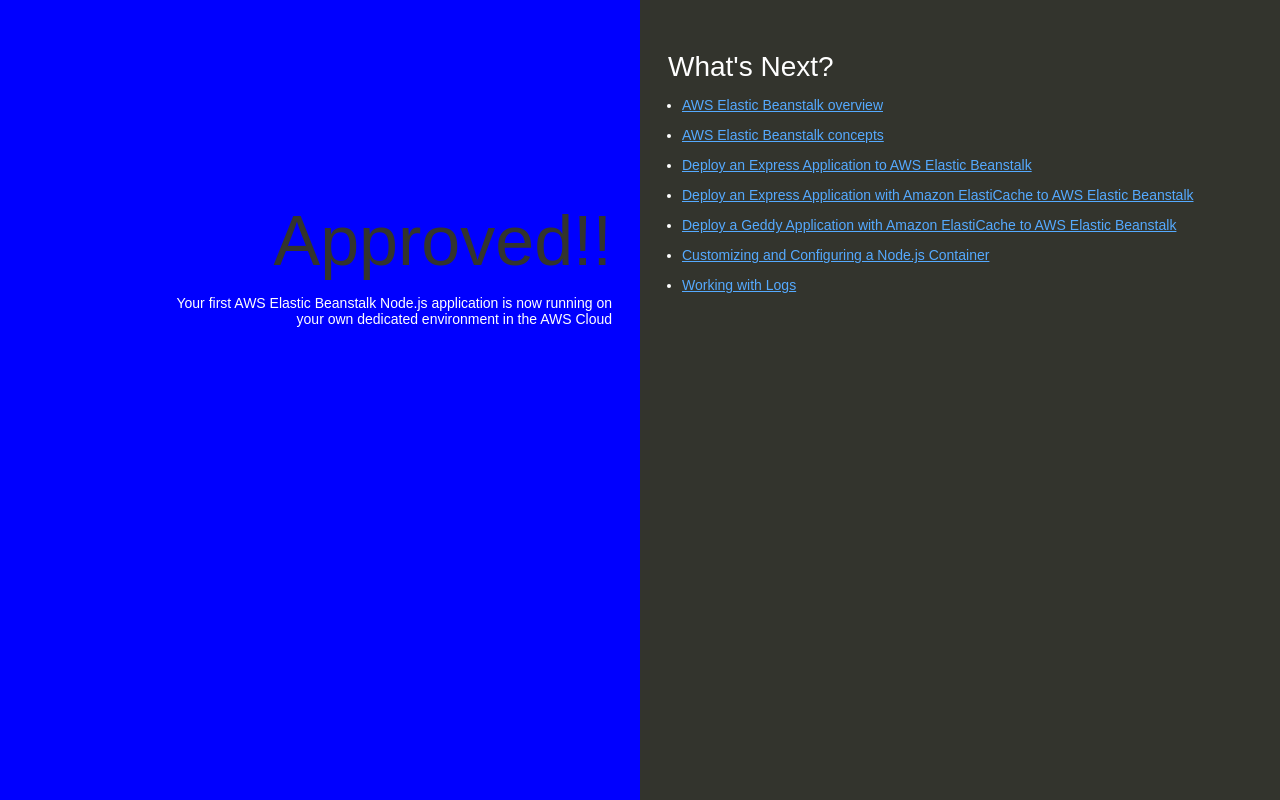
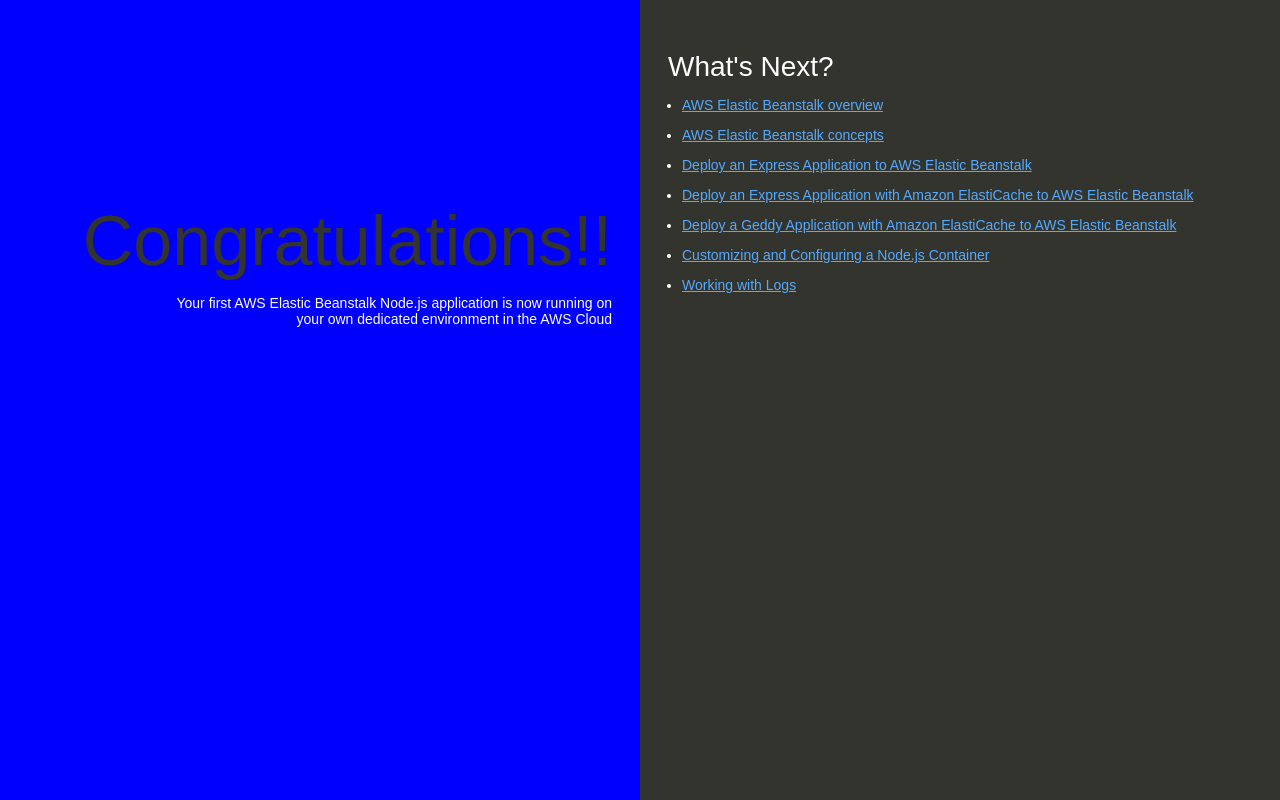
Before and after one commit to Poojitha257/my-nodejs-app, a website: page index.html in a window 1280 px wide. Drawn offline with Linux system fonts and the light colour scheme.

Commit message:
Update index.html

```diff
--- a/index.html
+++ b/index.html
@@ -74,7 +74,7 @@
   </head>
   <body>
     <div class="textColumn">
-      <h1>Approved!!</h1>
+      <h1>Congratulations!!</h1>
       <p>Your first AWS Elastic Beanstalk Node.js application is now running on your own dedicated environment in the AWS Cloud</p>
     </div>
     <div class="linksColumn">
```
